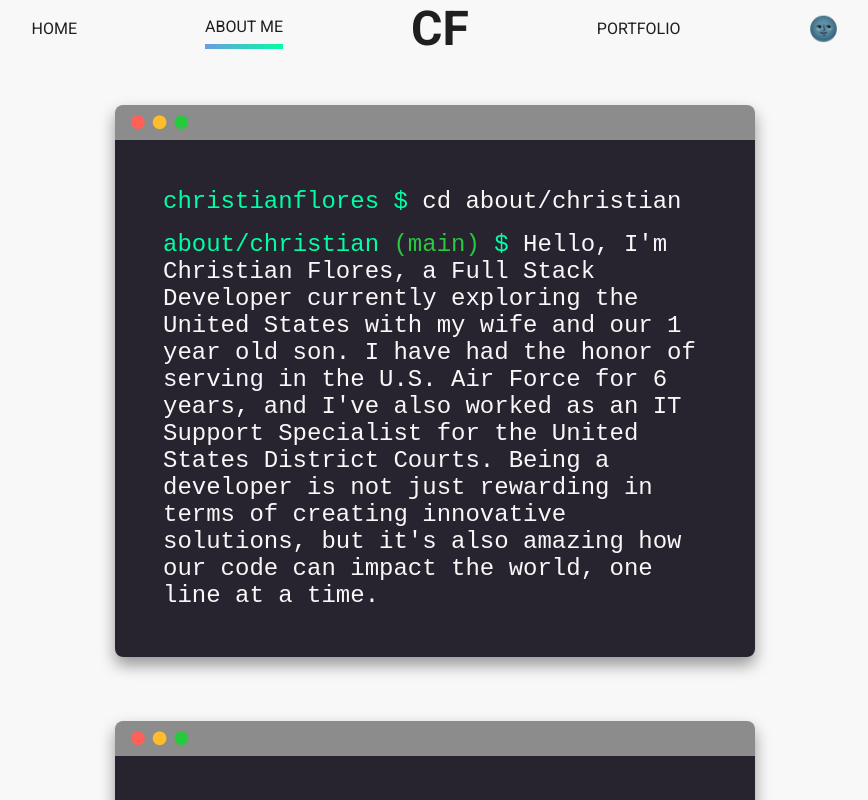
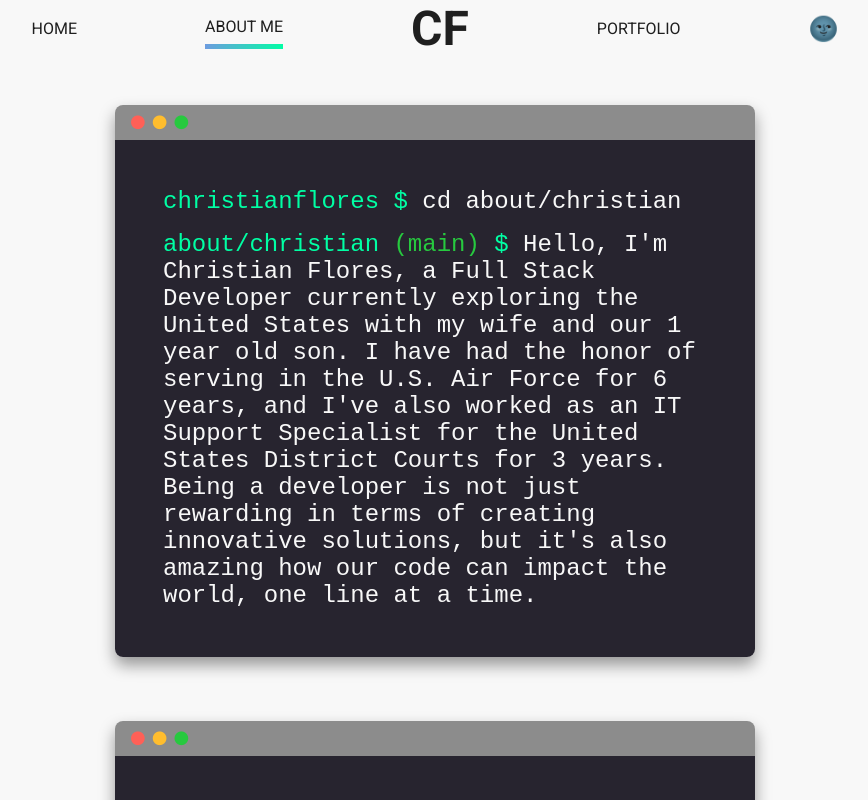
Before and after one commit to AmbitiousFlo/My-Portfolio, a React (Create React App) app: page /about in a window 1280 px wide. Shown: the top 800 px of the page, without its empty margins (205-1073 px from the left). Built offline with nearby package versions, Linux system fonts and the light colour scheme; the HTML template or start-up script is replaced by a standard one.

Commit message:
update to bio

```diff
--- a/src/info/Info.js
+++ b/src/info/Info.js
@@ -68,7 +68,7 @@
 // Just change the links so that they lead to your social profiles.
 
     ],
-    bio: "Hello, I'm Christian Flores, a Full Stack Developer currently exploring the United States with my wife and our 1 year old son. I have had the honor of serving in the U.S. Air Force for 6 years, and I've also worked as an IT Support Specialist for the United States District Courts. Being a developer is not just rewarding in terms of creating innovative solutions, but it's also amazing how our code can impact the world, one line at a time.",
+    bio: "Hello, I'm Christian Flores, a Full Stack Developer currently exploring the United States with my wife and our 1 year old son. I have had the honor of serving in the U.S. Air Force for 6 years, and I've also worked as an IT Support Specialist for the United States District Courts for 3 years. Being a developer is not just rewarding in terms of creating innovative solutions, but it's also amazing how our code can impact the world, one line at a time.",
     skills:
         {
             proficientWith: ['Javascript', 'React', 'Git', 'Github', 'Bootstrap', 'HTML5', 'CSS3', 'NODEJS', 'JQUERY','MongoDB','Express'],
```
